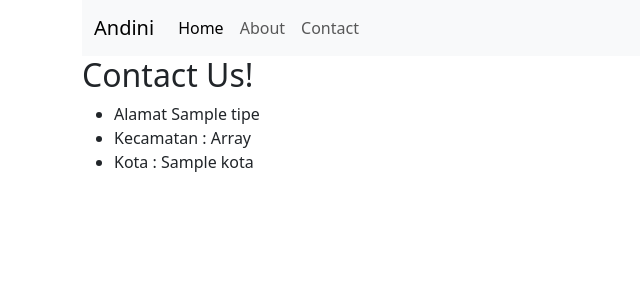
After one commit to novaandini/ci4app, a CodeIgniter 4 app: template app/Views/pages/contact.php in a window 1280 px wide. The commit adds this page. Shown: the top 300 px of the page, without its empty margins (0-640 px from the left). Run offline with PHP 8.4 and a stand-in for CodeIgniter, Linux system fonts and the light colour scheme; the template is opened without the code that fills it: most values are stand-ins (such as "Sample title", 1, 10 or a date in 2020); some libraries are stand-ins or nearby versions.

Commit message:
menambahkan halaman contact

```diff
--- a/app/Config/Routes.php
+++ b/app/Config/Routes.php
@@ -8,3 +8,4 @@ use CodeIgniter\Router\RouteCollection;
 $routes->get('/', 'Pages::index');
 $routes->get('/pages', 'Pages::index');
 $routes->get('/pages/about', 'Pages::about');
+$routes->get('/pages/contact', 'Pages::contact');
--- a/app/Views/layout/footer.php
+++ /dev/null
@@ -1,3 +0,0 @@
-<script src="https://cdn.jsdelivr.net/npm/bootstrap@5.3.2/dist/js/bootstrap.bundle.min.js" integrity="sha384-C6RzsynM9kWDrMNeT87bh95OGNyZPhcTNXj1NW7RuBCsyN/o0jlpcV8Qyq46cDfL" crossorigin="anonymous"></script>
-</body>
-</html>
--- a/app/Views/layout/header.php
+++ b/app/Views/layout/navbar.php
@@ -1,15 +1,4 @@
-<!doctype html>
-<html lang="en">
-
-<head>
-    <meta charset="utf-8">
-    <meta name="viewport" content="width=device-width, initial-scale=1">
-    <title><?= $title; ?></title>
-    <link href="https://cdn.jsdelivr.net/npm/bootstrap@5.3.2/dist/css/bootstrap.min.css" rel="stylesheet" integrity="sha384-T3c6CoIi6uLrA9TneNEoa7RxnatzjcDSCmG1MXxSR1GAsXEV/Dwwykc2MPK8M2HN" crossorigin="anonymous">
-</head>
-
-<body>
-    <div class="container">
+<div class="container">
         <nav class="navbar navbar-expand-lg bg-body-tertiary">
             <div class="container-fluid">
                 <a class="navbar-brand" href="#">Andini</a>
@@ -25,7 +14,7 @@
                             <a class="nav-link" href="/pages/about">About</a>
                         </li>
                         <li class="nav-item">
-                            <a class="nav-link" href="#">Contact</a>
+                            <a class="nav-link" href="/pages/contact">Contact</a>
                         </li>
                     </ul>
                 </div>
--- a/app/Views/layout/template.php
+++ b/app/Views/layout/template.php
@@ -0,0 +1,18 @@
+<!doctype html>
+<html lang="en">
+
+<head>
+    <meta charset="utf-8">
+    <meta name="viewport" content="width=device-width, initial-scale=1">
+    <title><?= $title; ?></title>
+    <link href="https://cdn.jsdelivr.net/npm/bootstrap@5.3.2/dist/css/bootstrap.min.css" rel="stylesheet" integrity="sha384-T3c6CoIi6uLrA9TneNEoa7RxnatzjcDSCmG1MXxSR1GAsXEV/Dwwykc2MPK8M2HN" crossorigin="anonymous">
+</head>
+
+<body>
+    <?= $this->include('layout/navbar'); ?>
+    <?= $this->renderSection('content'); ?>
+
+    <script src="https://cdn.jsdelivr.net/npm/bootstrap@5.3.2/dist/js/bootstrap.bundle.min.js" integrity="sha384-C6RzsynM9kWDrMNeT87bh95OGNyZPhcTNXj1NW7RuBCsyN/o0jlpcV8Qyq46cDfL" crossorigin="anonymous"></script>
+</body>
+
+</html>
--- a/app/Views/pages/about.php
+++ b/app/Views/pages/about.php
@@ -1,3 +1,6 @@
+<?= $this->extend('layout/template'); ?>
+
+<?= $this->section('content'); ?>
 <div class="container">
     <div class="row">
         <div class="col">
@@ -6,3 +9,4 @@
         </div>
     </div>
 </div>
+<?= $this->endSection('content'); ?>
--- /dev/null
+++ b/app/Views/pages/contact.php
@@ -0,0 +1,18 @@
+<?= $this->extend('layout/template'); ?>
+
+<?= $this->section('content'); ?>
+<div class="container">
+    <div class="row">
+        <div class="col">
+            <h2>Contact Us!</h2>
+            <?php foreach ($alamat as $a) : ?>
+                <ul>
+                    <li>Alamat <?= $a['tipe']; ?></li>
+                    <li>Kecamatan : <?= $a['alamat']; ?></li>
+                    <li>Kota : <?= $a['kota']; ?></li>
+                </ul>
+            <?php endforeach; ?>
+        </div>
+    </div>
+</div>
+<?= $this->endSection('content'); ?>
--- a/app/Views/pages/home.php
+++ b/app/Views/pages/home.php
@@ -1,7 +1,11 @@
+<?= $this->extend('layout/template'); ?>
+
+<?= $this->section('content'); ?>
 <div class="container">
     <div class="row">
         <div class="col">
-            <h1>Halaman Home</h1>
+            <h1>Halooo, <?= $nama; ?>!</h1>
         </div>
     </div>
 </div>
+<?= $this->endSection('content'); ?>
```
Also changed, not shown: app/Controllers/Pages.php (+23 -6 lines).
